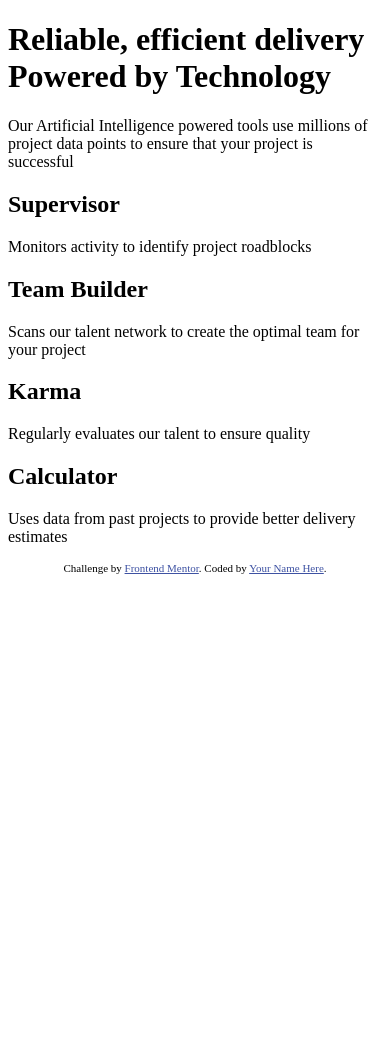
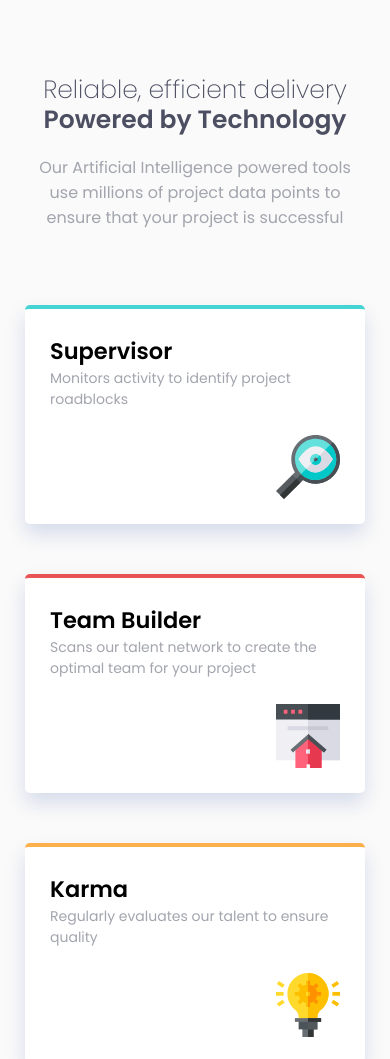
Before and after one commit to j0ck-de/four-card-feature-section, a plain HTML site: page index.html in a window 390 px wide. Shown: the top 1059 px of the page. Before the commit the page ends 844 px from the top, so only its background shows below. Drawn offline with Linux system fonts and the light colour scheme.

Commit message:
added mobile first styles

```diff
--- a/index.html
+++ b/index.html
@@ -24,6 +24,7 @@
         color: hsl(228, 45%, 44%);
       }
     </style>
+    <link rel="stylesheet" href="styles.css" />
   </head>
   <body>
     <main>
@@ -41,22 +42,26 @@
         <section>
           <h2>Supervisor</h2>
           <p>Monitors activity to identify project roadblocks</p>
+          <img src="./images/icon-supervisor.svg" alt="Icon Supervisor" />
         </section>
         <section>
           <h2>Team Builder</h2>
           <p>
             Scans our talent network to create the optimal team for your project
           </p>
+          <img src="./images/icon-team-builder.svg" alt="Icon Team Builder" />
         </section>
         <section>
           <h2>Karma</h2>
           <p>Regularly evaluates our talent to ensure quality</p>
+          <img src="./images/icon-karma.svg" alt="Icon Karma" />
         </section>
         <section>
           <h2>Calculator</h2>
           <p>
             Uses data from past projects to provide better delivery estimates
           </p>
+          <img src="./images/icon-calculator.svg" alt="Icon Calculator" />
         </section>
       </article>
     </main>
--- /dev/null
+++ b/styles.css
@@ -0,0 +1,96 @@
+/* FONT IMPORTS */
+@import url("https://fonts.googleapis.com/css2?family=Poppins:wght@200;400;600&display=swap");
+
+/* CSS VARIABLES */
+:root {
+  --color-card-1: hsl(180, 62%, 55%);
+  --color-card-2: hsl(0, 78%, 62%);
+  --color-card-3: hsl(34, 97%, 64%);
+  --color-card-4: hsl(212, 86%, 64%);
+  --color-text-1: hsl(234, 12%, 34%);
+  --color-text-2: hsl(229, 6%, 66%);
+  --color-background-1: hsl(0, 0%, 98%);
+  --color-background-2: hsl(0, 0%, 100%);
+}
+
+/* RESET */
+html {
+  box-sizing: border-box;
+  height: 100%;
+  font-size: 62.5%; /* 1rem = 10px */
+}
+
+*,
+*::before,
+*::after {
+  box-sizing: inherit;
+  margin: 0;
+  padding: 0;
+}
+
+body {
+  min-height: 100%;
+  padding: 7.5rem 2.5rem;
+  background-color: var(--color-background-1);
+  font-family: "Poppins", sans-serif;
+  font-size: 1.5rem;
+  font-weight: 400;
+}
+
+main {
+  text-align: center;
+}
+
+header {
+  margin-bottom: 7.5rem;
+}
+
+header > p {
+  padding: 0 0.5rem;
+  color: var(--color-text-2);
+  font-size: 1.6rem;
+}
+
+h1 {
+  margin-bottom: 2rem;
+  color: var(--color-text-1);
+  font-weight: 200;
+  font-size: 2.5rem;
+  line-height: 3rem;
+}
+
+h1 span { display: block; }
+h1 > span:nth-child(2) { font-weight: 600; }
+
+article {}
+
+section {
+  margin-bottom: 5rem;
+  padding: 2.5rem;
+  box-shadow: 0px 10px 20px 0px rgba(0, 50, 150, 0.15);
+  border-top: 4px solid;
+  border-radius: 5px;
+  background-color: var(--color-background-2);
+  text-align: left;
+}
+
+section::after {
+  content: "";
+  clear: both;
+  display: table;
+}
+
+section:nth-child(1) { border-top-color: var(--color-card-1); }
+section:nth-child(2) { border-top-color: var(--color-card-2); }
+section:nth-child(3) { border-top-color: var(--color-card-3); }
+section:nth-child(4) { border-top-color: var(--color-card-4); }
+
+section > p {
+  color: var(--color-text-2);
+  font-size: 1.4rem;
+}
+
+section > img {
+  margin-top: 2.5rem;
+  float: right;
+}
```
